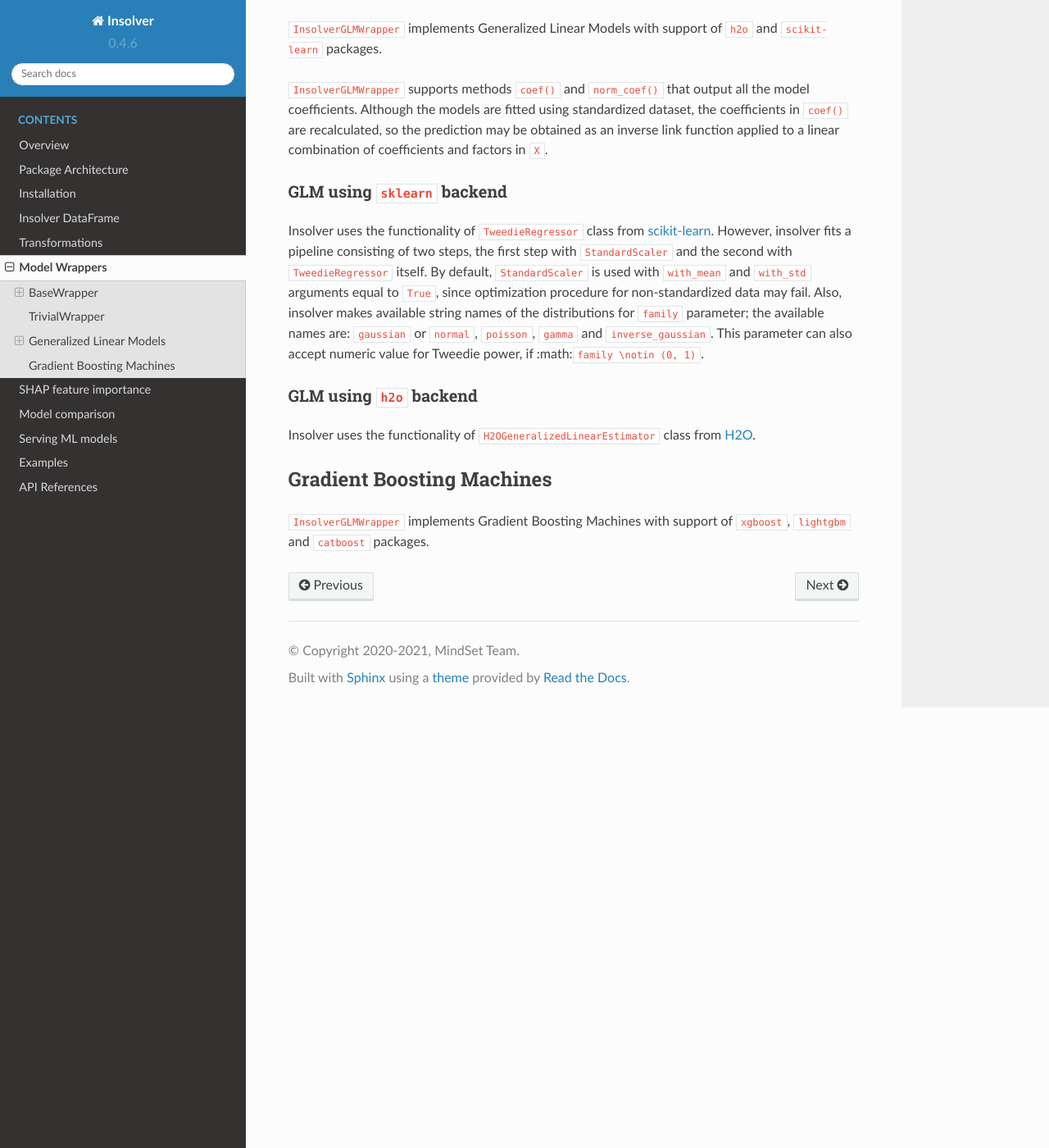
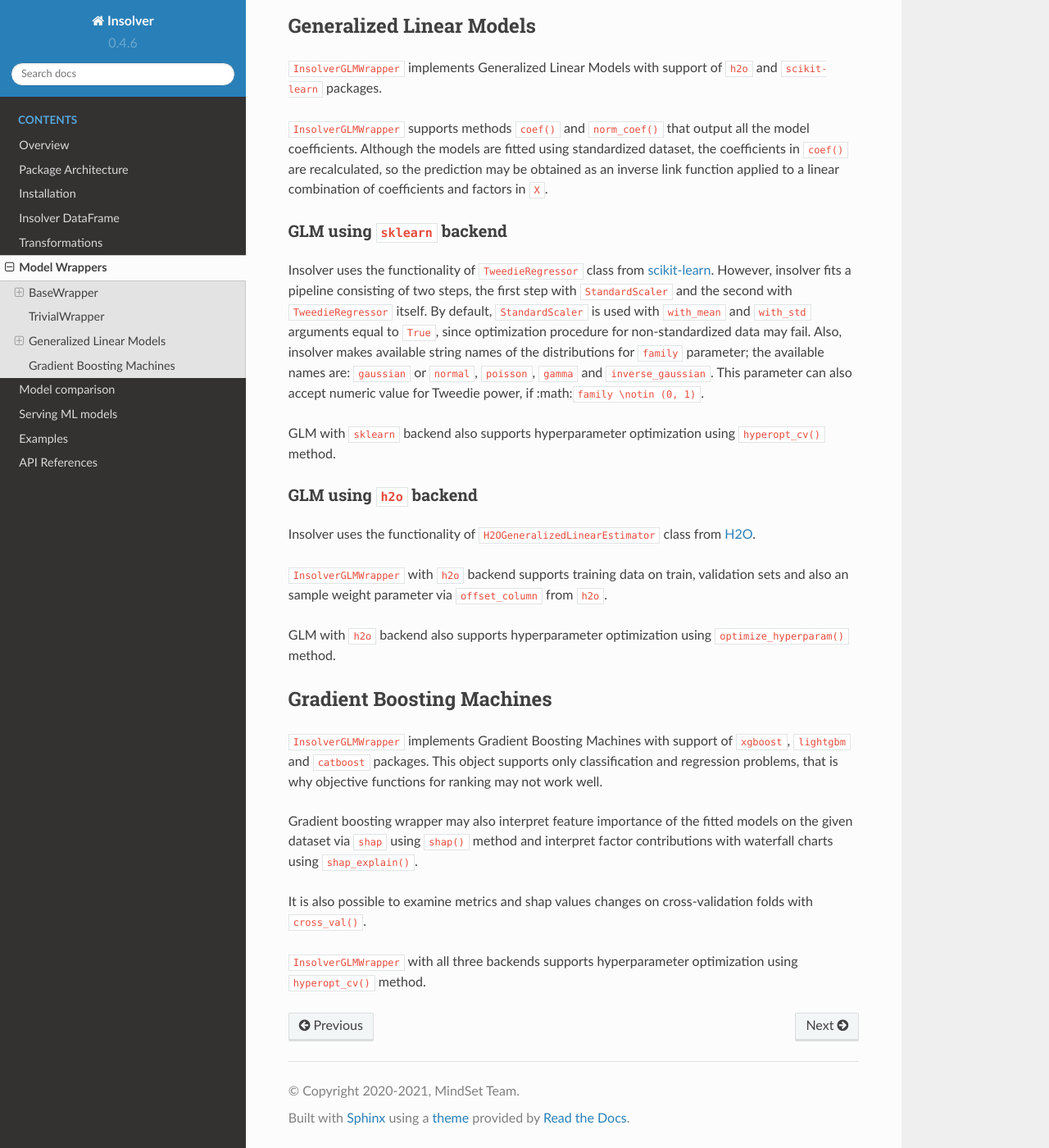
Before and after one commit to MindSetLib/Insolver, a Sphinx documentation site: the page built from docs/source/model_wrappers.md, in a window 1280 px wide and 1400 px high, scrolled down 2734 px. Shown: the whole window at 82% size. Built offline with Sphinx 7.4.7 and the Read the Docs theme 2.0.0, drawn with Linux system fonts in a browser that asks for light colours; some of the changed text lies outside the part shown.

Commit message:
Documentation updates.

```diff
--- a/docs/index.rst
+++ b/docs/index.rst
@@ -18,7 +18,6 @@ Insolver is insurance scoring ML package
    source/insolver_df
    source/transformations
    source/model_wrappers
-   source/shap_values
    source/model_comparison
    source/serving
    source/examples
--- a/docs/source/model_wrappers.md
+++ b/docs/source/model_wrappers.md
@@ -93,8 +93,8 @@ Although `InsolverTrivialWrapper` does not provide a real model, it may be a use
 `InsolverTrivialWrapper` requires two optional arguments: `col_name` and `agg`. If `col_name` argument is absent, fitted
 `InsolverTrivialWrapper` make "predictions" by returning the value of applied `agg` callable function on the training
 data. If `agg` argument is not specified, `np.mean` is used. The `col_name` argument take strings or list of strings as
-values.
-
+values. This object makes sense mainly in the case of regression problem. In case of classification problem,
+it is not very useful, since such object does not support predicting labels.
 
 Resulting "predictions" are obtained as follows:
 1. On `fit` step, groupby operation (w.r.t. columns in `col_name`) with `agg` aggregation function is applied
@@ -120,11 +120,26 @@ However, insolver fits a pipeline consisting of two steps, the first step with `
 the distributions for `family` parameter; the available names are: `gaussian` or `normal`, `poisson`, `gamma` and
 `inverse_gaussian`. This parameter can also accept numeric value for Tweedie power, if :math:`family \notin (0, 1)`.
 
+GLM with `sklearn` backend also supports hyperparameter optimization using `hyperopt_cv()` method.
+
 ### GLM using `h2o` backend
 Insolver uses the functionality of
 [`H2OGeneralizedLinearEstimator`](http://docs.h2o.ai/h2o/latest-stable/h2o-py/docs/modeling.html#h2ogeneralizedlinearestimator)
 class from [H2O](https://docs.h2o.ai/h2o/latest-stable/h2o-docs/data-science/glm.html).
 
+`InsolverGLMWrapper` with `h2o` backend supports training data on train, validation sets and also an sample weight
+parameter via `offset_column` from `h2o`.
+
+GLM with `h2o` backend also supports hyperparameter optimization using `optimize_hyperparam()` method.
+
 ## Gradient Boosting Machines
 `InsolverGLMWrapper` implements Gradient Boosting Machines with support of `xgboost`, `lightgbm` and `catboost`
-packages.
+packages. This object supports only classification and regression problems, that is why objective functions for ranking
+may not work well.
+
+Gradient boosting wrapper may also interpret feature importance of the fitted models on the given dataset via `shap`
+using `shap()` method and interpret factor contributions with waterfall charts using `shap_explain()`.
+
+It is also possible to examine metrics and shap values changes on cross-validation folds with `cross_val()`.
+
+`InsolverGLMWrapper` with all three backends supports hyperparameter optimization using `hyperopt_cv()` method.
```
Also changed, not shown: docs/source/examples.md (+4 -3 lines), docs/source/model_comparison.md (+6 -0 lines), docs/source/package_architecture.md (+1 -1 lines), docs/source/shap_values.md (deleted, +0 -1 lines), docs/source/insolver_architecture.png (renamed from docs/source/insolves_architecture.png), 1 other file.
